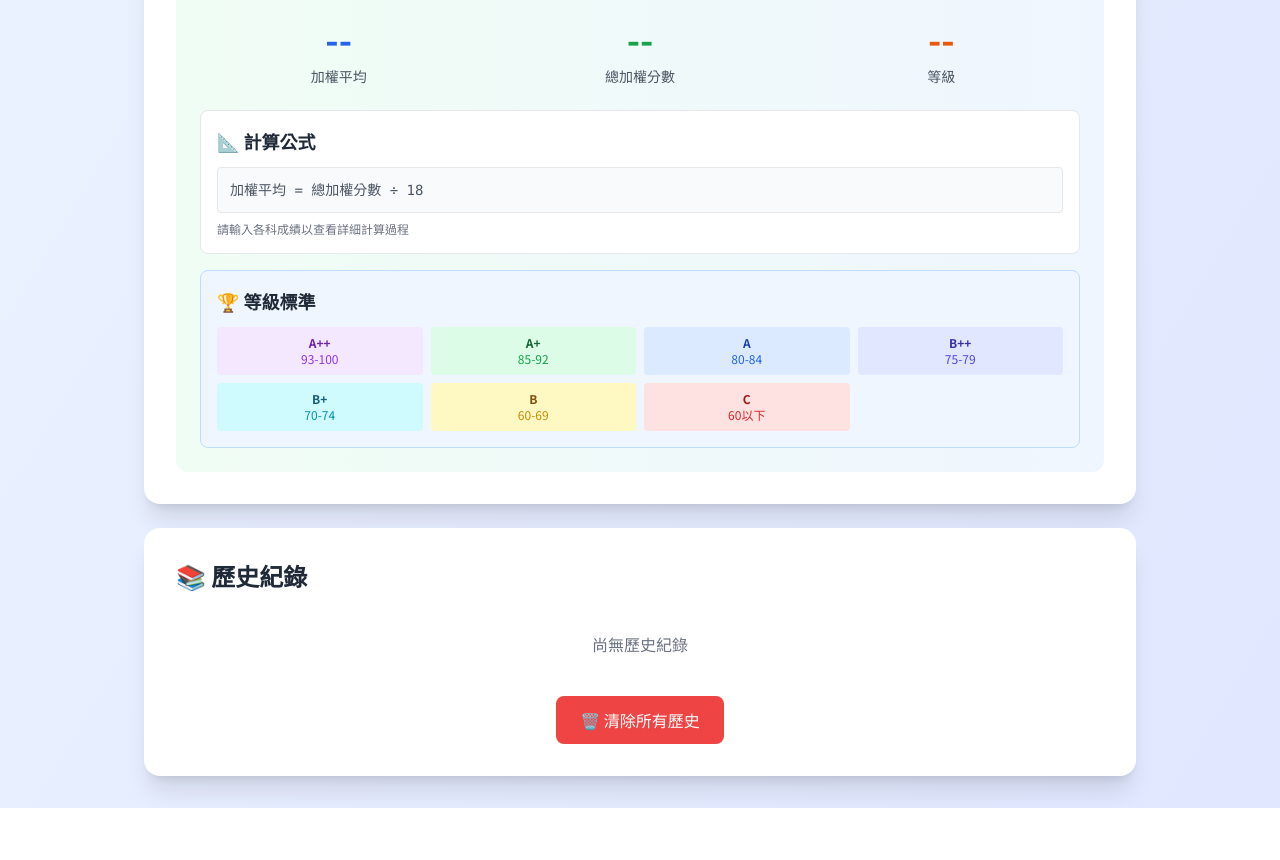
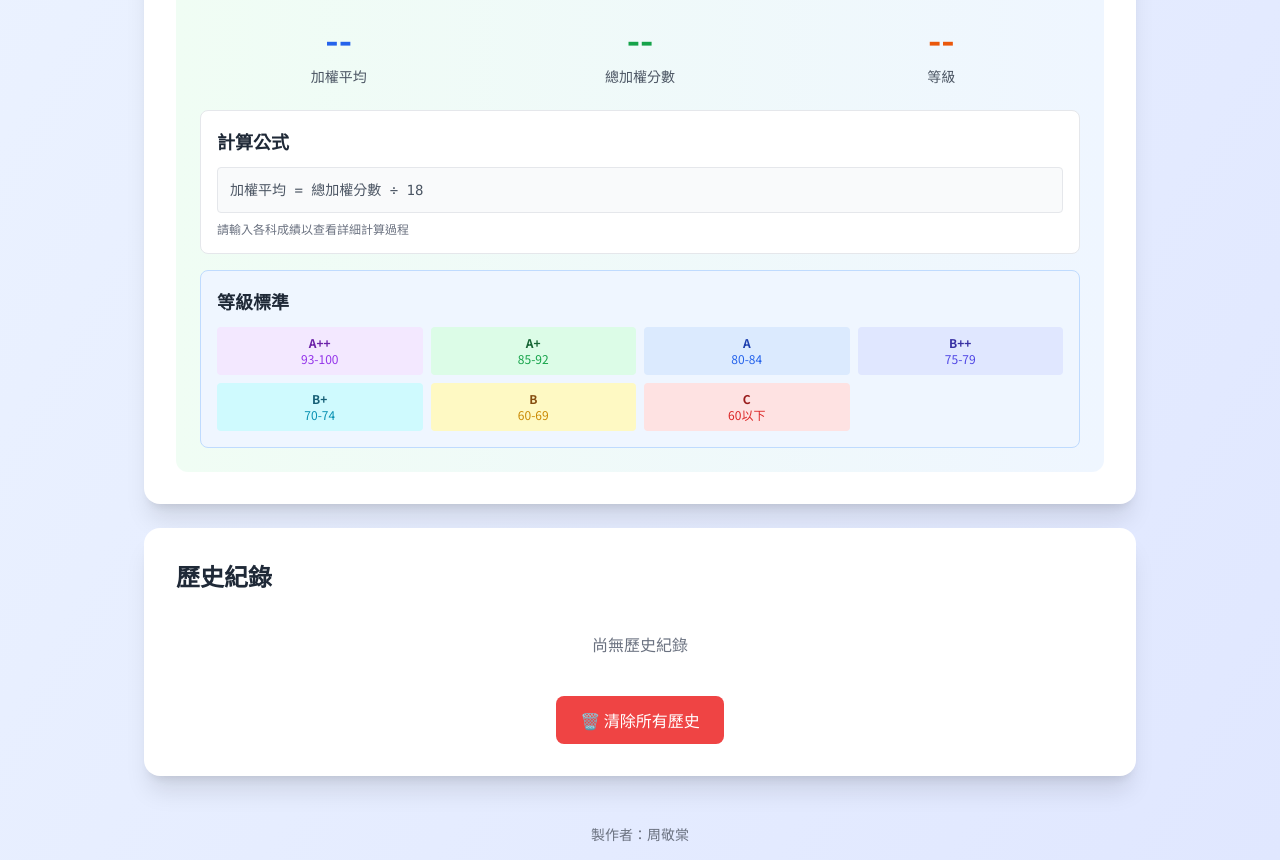
Before and after one commit to tangtang0968/tangtang0968.github.io, a plain HTML site: page index.html in a window 1280 px wide. Shown: the part 1320-2180 px from the top of the page. Before the commit the page ends 2128 px from the top, so only its background shows below. Drawn offline with nearby package versions, Linux system fonts and the light colour scheme.

Commit message:
Add files via upload

```diff
--- a/index.html
+++ b/index.html
@@ -1,3 +1,4 @@
+<!DOCTYPE html>
 <html lang="zh-TW">
 <head>
     <meta charset="UTF-8">
@@ -19,7 +20,7 @@
             </div>
 
             <div class="bg-gradient-to-r from-green-50 to-blue-50 rounded-xl p-6">
-                <h2 class="text-2xl font-semibold text-gray-800 mb-6">🎯 計算結果</h2>
+                <h2 class="text-2xl font-semibold text-gray-800 mb-6">計算結果</h2>
 
                 <div class="flex justify-center mb-6">
                     <button onclick="quickClear()"
@@ -29,7 +30,7 @@
                 </div>
 
                 <div class="mb-8 bg-white rounded-xl p-6 border border-gray-200">
-                    <h3 class="text-lg font-semibold text-gray-800 mb-4 text-center">📊 成績雷達圖</h3>
+                    <h3 class="text-lg font-semibold text-gray-800 mb-4 text-center">成績雷達圖</h3>
                     <div class="flex justify-center">
                         <svg id="radarChart" width="400" height="400" viewBox="0 0 400 400" class="max-w-full h-auto">
                         </svg>
@@ -52,7 +53,7 @@
                 </div>
 
                 <div class="mt-6 p-4 bg-white rounded-lg border border-gray-200">
-                    <h3 class="text-lg font-semibold text-gray-800 mb-3">📐 計算公式</h3>
+                    <h3 class="text-lg font-semibold text-gray-800 mb-3">計算公式</h3>
                     <div class="text-sm text-gray-600 space-y-2">
                         <div id="calculationFormula" class="font-mono bg-gray-50 p-3 rounded border">
                             加權平均 = 總加權分數 ÷ 18
@@ -64,7 +65,7 @@
                 </div>
 
                 <div class="mt-4 p-4 bg-blue-50 rounded-lg border border-blue-200">
-                    <h3 class="text-lg font-semibold text-gray-800 mb-3">🏆 等級標準</h3>
+                    <h3 class="text-lg font-semibold text-gray-800 mb-3"> 等級標準</h3>
                     <div class="grid grid-cols-2 md:grid-cols-4 gap-2 text-xs">
                         <div class="bg-purple-100 p-2 rounded text-center">
                             <div class="font-bold text-purple-800">A++</div>
@@ -100,7 +101,7 @@
         </div>
 
         <div class="bg-white rounded-2xl shadow-xl p-8">
-            <h2 class="text-2xl font-semibold text-gray-800 mb-6">📚 歷史紀錄</h2>
+            <h2 class="text-2xl font-semibold text-gray-800 mb-6"> 歷史紀錄</h2>
             <div id="historyContainer" class="space-y-3 mb-6">
             </div>
             <div class="flex flex-col sm:flex-row justify-center space-y-4 sm:space-y-0 sm:space-x-4">
@@ -117,6 +118,9 @@
             </div>
         </div>
     </div>
+    <div class="text-center text-gray-500 text-sm py-4">
+        製作者：周敬棠
+    </div>
     <script src="script.js"></script>
 </body>
 </html>
```
